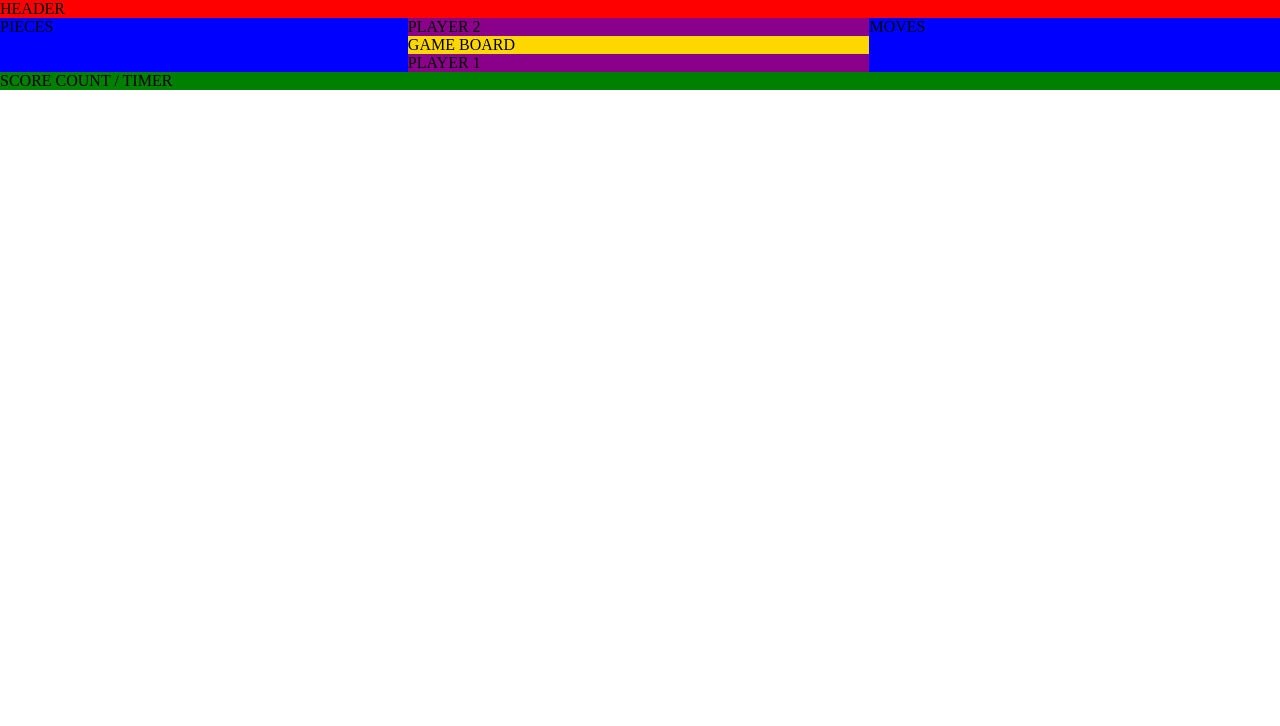
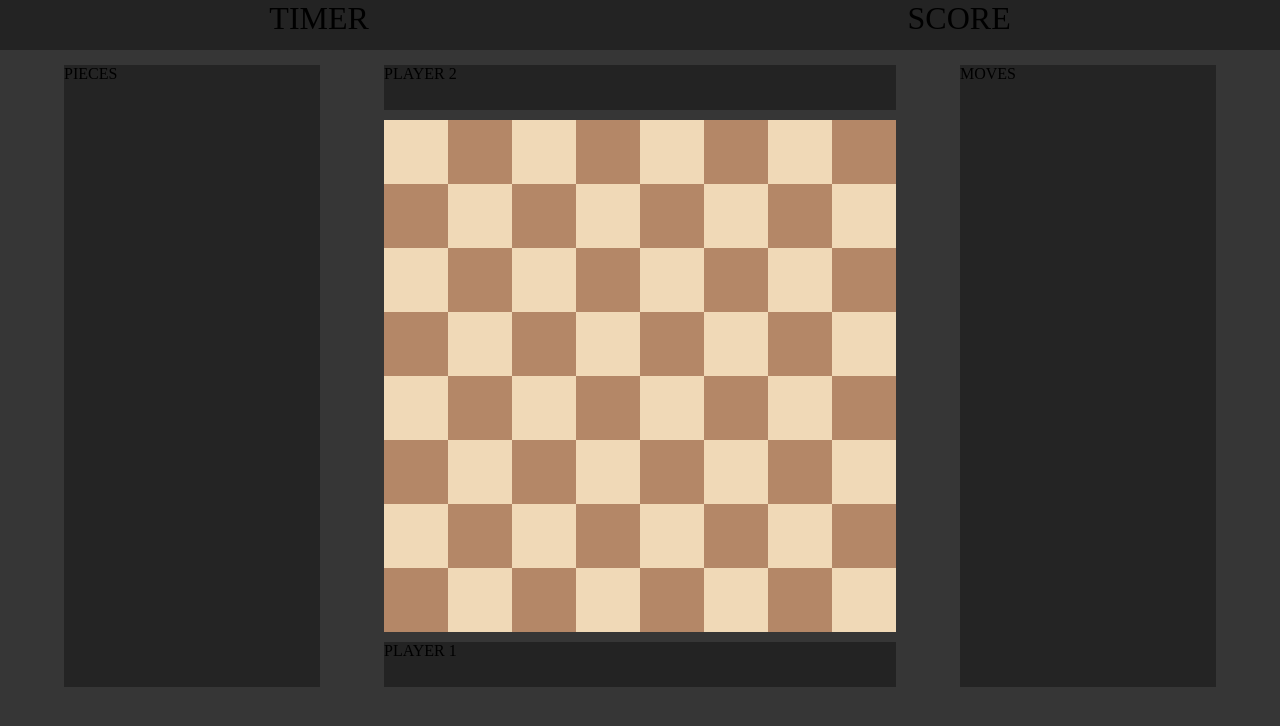
Before and after one commit to Arne-Hilao/SENG-513-A2, a plain HTML site: page index.html in a window 1280 px wide. Drawn offline with Linux system fonts and the light colour scheme.

Commit message:
Added board and adjusted sections

```diff
--- a/driver.js
+++ b/driver.js
@@ -1,3 +1,9 @@
+/* Course: SENG 513 */
+/* Date: OCT 16, 2023 */
+/* Assignment 1 */
+/* Name: Arne Jarred Michael Hilao */
+/* UCID: 30069573 */
+
 //IMPORTANT FUNCTIONS
 
 //Check for Checkmate
--- a/index.css
+++ b/index.css
@@ -1,34 +1,51 @@
+/* Course: SENG 513 */
+/* Date: OCT 16, 2023 */
+/* Assignment 1 */
+/* Name: Arne Jarred Michael Hilao */
+/* UCID: 30069573 */
+
 body {
     margin: 0;
     display: grid;
+    grid-template-columns: 25vw 40vw 25vw;
     grid-template-areas:
     'header header header'
     'pieces player2 moves'
     'pieces main moves'
-    'pieces player1 moves'
-    'footer footer footer';
+    'pieces player1 moves';
+    background-color: #363636;
+    column-gap: 5vw;
 }
 
 header {
     grid-area: header;
-    background-color: red;
+    display: flex;
+    justify-content: space-around;
+    background-color: #232323;
+    height: 50px;
+    margin-bottom: 15px;
+    font-size: 32px;
 }
 
 #pieces {
     grid-area: pieces;
+    margin-left: 5vw;
 }
 
 #player2 {
     grid-area: player2;
+    margin-bottom: 10px;
 }
 
 main {
     grid-area: main;
-    background-color: gold;
+    width: 40vw;
+    height: 40vw;
 }
 
 #player1 {
     grid-area: player1;
+    margin-top: 10px;
 }
 
 #moves {
@@ -36,14 +53,27 @@ main {
 }
 
 .sidebar {
-    background-color: blue;
+    background-color: #242424;
+    width: 20vw;
+    /*border: 5px solid #111;*/
 }
 
 .player_info {
-    background-color: darkmagenta;
+    background-color: #232323;
+    height: 45px;
+    width: 40vw;
 }
 
-footer {
-    grid-area: footer;
-    background-color: green;
+.white {
+    float: left;
+    width: 5vw;
+    height: 5vw;
+    background-color: #f0d9b7;
 }
+
+.black {
+    float: left;
+    width: 5vw;
+    height: 5vw;
+    background-color: #b48767;
+}
--- a/index.html
+++ b/index.html
@@ -1,3 +1,9 @@
+<!‐‐ Course: SENG 513 ‐‐>
+<!‐‐ Date: OCT 16, 2023 ‐‐>
+<!‐‐ Assignment 2 ‐‐>
+<!‐‐ Name: Arne Jarred Michael Hilao ‐‐>
+<!‐‐ UCID: 30069573 ‐‐>
+
 <!DOCTYPE html>
 
 <html>
@@ -8,22 +14,99 @@
     </head>
 
     <body>
-        <header>HEADER</header>
+        <header>
+            <section id="timer">TIMER</section>
+            <section id="score">SCORE</section>
+        </header>
 
         <section class="sidebar" id="pieces">PIECES</section>
 
         <section class="player_info" id="player2">PLAYER 2</section>
 
         <main>
-            GAME BOARD
+            <!-- Row 8 -->
+            <div class="white"></div>
+            <div class="black"></div>
+            <div class="white"></div>
+            <div class="black"></div>
+            <div class="white"></div>
+            <div class="black"></div>
+            <div class="white"></div>
+            <div class="black"></div>
+
+            <!-- Row 7 -->
+            <div class="black"></div>
+            <div class="white"></div>
+            <div class="black"></div>
+            <div class="white"></div>
+            <div class="black"></div>
+            <div class="white"></div>
+            <div class="black"></div>
+            <div class="white"></div>
+
+            <!-- Row 6 -->
+            <div class="white"></div>
+            <div class="black"></div>
+            <div class="white"></div>
+            <div class="black"></div>
+            <div class="white"></div>
+            <div class="black"></div>
+            <div class="white"></div>
+            <div class="black"></div>
+
+            <!-- Row 5 -->
+            <div class="black"></div>
+            <div class="white"></div>
+            <div class="black"></div>
+            <div class="white"></div>
+            <div class="black"></div>
+            <div class="white"></div>
+            <div class="black"></div>
+            <div class="white"></div>
+
+            <!-- Row 4 -->
+            <div class="white"></div>
+            <div class="black"></div>
+            <div class="white"></div>
+            <div class="black"></div>
+            <div class="white"></div>
+            <div class="black"></div>
+            <div class="white"></div>
+            <div class="black"></div>
+
+            <!-- Row 3 -->
+            <div class="black"></div>
+            <div class="white"></div>
+            <div class="black"></div>
+            <div class="white"></div>
+            <div class="black"></div>
+            <div class="white"></div>
+            <div class="black"></div>
+            <div class="white"></div>
+
+            <!-- Row 2 -->
+            <div class="white"></div>
+            <div class="black"></div>
+            <div class="white"></div>
+            <div class="black"></div>
+            <div class="white"></div>
+            <div class="black"></div>
+            <div class="white"></div>
+            <div class="black"></div>
+
+            <!-- Row 1 -->
+            <div class="black"></div>
+            <div class="white"></div>
+            <div class="black"></div>
+            <div class="white"></div>
+            <div class="black"></div>
+            <div class="white"></div>
+            <div class="black"></div>
+            <div class="white"></div>
         </main>
 
         <section class="player_info" id="player1">PLAYER 1</section>
 
         <section class="sidebar" id="moves">MOVES</section>
-
-        <footer>
-            SCORE COUNT / TIMER
-        </footer>
     </body>
 </html>
```
